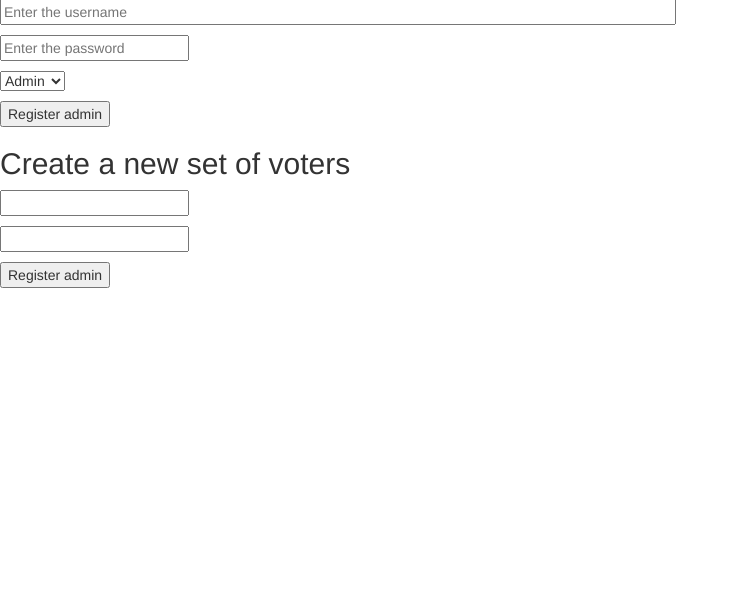
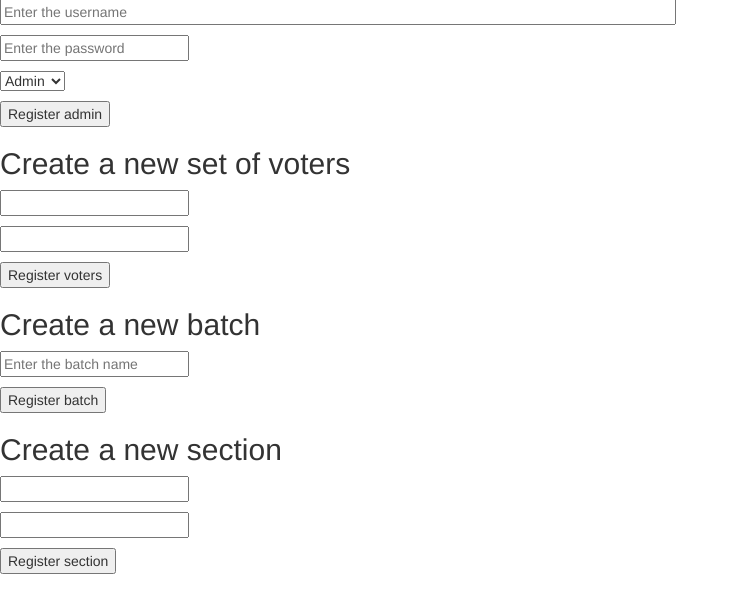
Before and after one commit to seanballais/botos, a Flask app: template botos/templates/default/admin/index_admin.html in a window 1280 px wide. Shown: the part 160-773 px from the top of the page, without its empty margins (0-739 px from the left). Run offline with Flask 2, Linux system fonts and the light colour scheme; tables that the repository leaves empty hold one stand-in row (values such as "Sample post"); the template is opened without the code that fills it: values that come from a table or form of the project are taken from there, most other values are stand-ins (such as "Sample title", 1, 10 or a date in 2020); form fields are guessed from the names that the template uses.

Commit message:
Added a section form in the admin field.

```diff
--- a/botos/modules/admin/forms.py
+++ b/botos/modules/admin/forms.py
@@ -12,6 +12,7 @@ from flask_wtf import Form
 from wtforms import StringField
 from wtforms import PasswordField
 from wtforms import SelectField
+from wtforms import IntegerField
 from wtforms.validators import DataRequired
 
 from botos.modules.app_data import controllers
@@ -46,12 +47,12 @@ class AdminCreationForm(Form):
 class VoterCreationForm(Form):
     """Form for creating voters."""
     section_id = []
-    num_voters = StringField('username',
-                             validators=[DataRequired()],
-                             render_kw={
-                                 'id': "register-admin-username",
-                                 'placeholder': "Enter the username"
-                             })
+    num_voters = IntegerField('num_voters',
+                              validators=[DataRequired()],
+                              render_kw={
+                                  'id': "register-admin-username",
+                                  'placeholder': "Enter the username"
+                              })
 
     section    = SelectField('role',
                              choices=section_id,
@@ -87,14 +88,58 @@ class VoterCreationForm(Form):
         self.section_id = self._get_section_list()
 
 
-
 class VoterBatchCreationForm(Form):
     """For for creating voter batches."""
+    batch_name = StringField('batch_name',
+                             validators=[DataRequired()],
+                             render_kw={
+                                 'id': "register-batch-name",
+                                 'placeholder': "Enter the batch name"
+                             })
 
 
 class VoterSectionCreationForm(Form):
     """Form for creating voter sections."""
+    batches      = []
+    section_name = StringField('section_name',
+                               validators=[DataRequired()],
+                               render_kw={
+                                   'id': "register-section-name",
+                                   'placeholder': "Enter the section name"
+                               })
 
+    batch        = SelectField('batch',
+                               choices=batches,
+                               validators=[DataRequired()],
+                               render_kw={
+                                   'id': "register-batch-category"
+                               })
+
+    def _get_batch_list(self):
+        """
+        Get a list of all batches but only including the name and ID.
+
+        :return: List of the batches.
+        """
+        batch_list = []
+        temp_batch_list = controllers.VoterBatch.get_all()
+        for batch in temp_batch_list:
+            list_batch_item = [
+                batch.id,
+                batch.section_names
+            ]
+
+            batch_list.append(list_batch_item)
+
+        batch_list.sort()
+        return batch_list
+
+    def __init__(self):
+        """
+        Initialize a few variables.
+        """
+        super(VoterSectionCreationForm, self).__init__()
+        self.batches = self._get_batch_list()
 
 class CandidateCreationForm(Form):
     """From for creating candidates."""
--- a/botos/modules/app_data/controllers.py
+++ b/botos/modules/app_data/controllers.py
@@ -307,6 +307,15 @@ class VoterBatch:
         :param batch_name: The name of the batch.
         """
         return models.VoterBatch.query.filter_by(batch_name=batch_name).first()
+
+    @staticmethod
+    def get_all():
+        """
+        Get all of the batches.
+
+        :return: A list of all the batches and the corresponding ID.
+        """
+        return models.VoterSection.query.all()
 
 
 class Candidate:
--- a/botos/templates/default/admin/index_admin.html
+++ b/botos/templates/default/admin/index_admin.html
@@ -7,7 +7,7 @@
     </form>
 
     <h2>Create a new admin</h2>
-    <form class="register-admin-form" action="/admin/register/admin" method="post" name="login">
+    <form class="register-admin-form" action="/admin/register/admin" method="post">
         {{ admin_register_form.hidden_tag() }}
         <p>
             {{ admin_register_form.username(size=80) }}<br>
@@ -24,7 +24,7 @@
     </form>
 
     <h2>Create a new set of voters</h2>
-    <form class="register-admin-form" action="/admin/register/voters" method="post" name="login">
+    <form class="register-admin-form" action="/admin/register/voters" method="post">
         {{ voter_register_form.hidden_tag() }}
         <p>
             {{ voter_register_form.num_voters() }}<br>
@@ -33,7 +33,32 @@
             {{ voter_register_form.section() }}<br>
         </p>
         <p>
-            <input type="submit" value="Register admin">
+            <input type="submit" value="Register voters">
+        </p>
+    </form>
+
+    <h2>Create a new batch</h2>
+    <form class="register-batch-form" action="/admin/register/batch" method="post">
+        {{ batch_register_form.hidden_tag() }}
+        <p>
+            {{ batch_register_form.batch_name() }}<br>
+        </p>
+        <p>
+            <input type="submit" value="Register batch">
+        </p>
+    </form>
+
+    <h2>Create a new section</h2>
+    <form class="register-section-form" action="/admin/register/section" method="post">
+        {{ section_register_form.hidden_tag() }}
+        <p>
+            {{ section_register_form.section_name() }}<br>
+        </p>
+        <p>
+            {{ section_register_form.batch() }}<br>
+        </p>
+        <p>
+            <input type="submit" value="Register section">
         </p>
     </form>
 {% endblock %}
```
Also changed, not shown: botos/modules/admin/views.py (+52 -60 lines).
